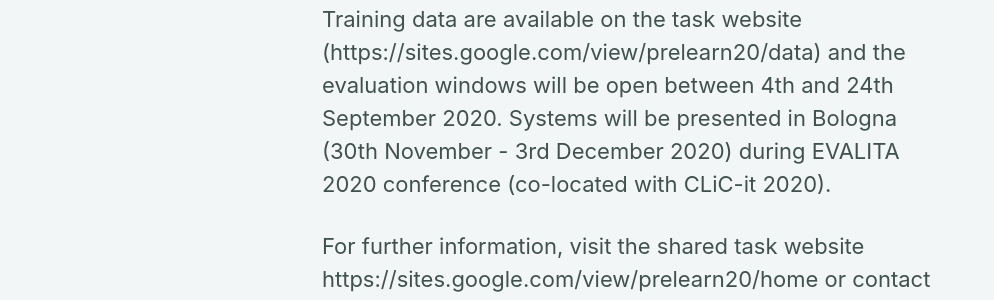
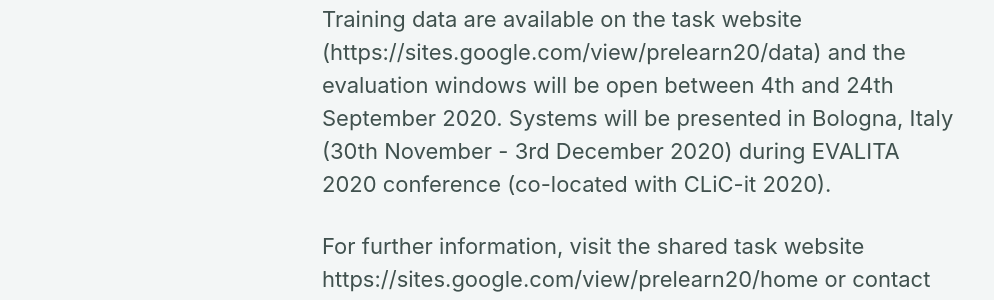
Before and after one commit to sigedu-org/website, a Jekyll site: the page built from _posts/2020-05-19-PRELEARN-shared-task.md, in a window 1280 px wide and 900 px high, scrolled down 752 px. Shown: the part 254-554 px from the top of the window, without its empty margins (0-994 px from the left). Built offline with Jekyll 4.4.1, drawn with Linux system fonts in a browser that asks for light colours; cached includes are drawn as plain includes; nearby versions of some CDN libraries.

Commit message:
Update 2020-05-19-PRELEARN-shared-task.md

```diff
--- a/_posts/2020-05-19-PRELEARN-shared-task.md
+++ b/_posts/2020-05-19-PRELEARN-shared-task.md
@@ -23,7 +23,7 @@ The systems will be challenged to identify prerequisite concept pairs on differe
 The goal of this shared task is not only to address open issues of automatic prerequisite learning, but also to gather for the first time the community of researchers and industry professionals interested in the topic.
 
 Training data are available on the task website (https://sites.google.com/view/prelearn20/data) and the evaluation windows will be open between 4th and 24th September 2020.
-Systems will be presented in Bologna (30th November - 3rd December 2020) during EVALITA 2020 conference (co-located with CLiC-it 2020).
+Systems will be presented in Bologna, Italy (30th November - 3rd December 2020) during EVALITA 2020 conference (co-located with CLiC-it 2020).
 
 For further information, visit the shared task website https://sites.google.com/view/prelearn20/home or contact us at prelearn.evalita2020@gmail.com
 
```
Also changed, not shown: other parts of _posts/2020-05-19-PRELEARN-shared-task.md (+1 -1 lines).
